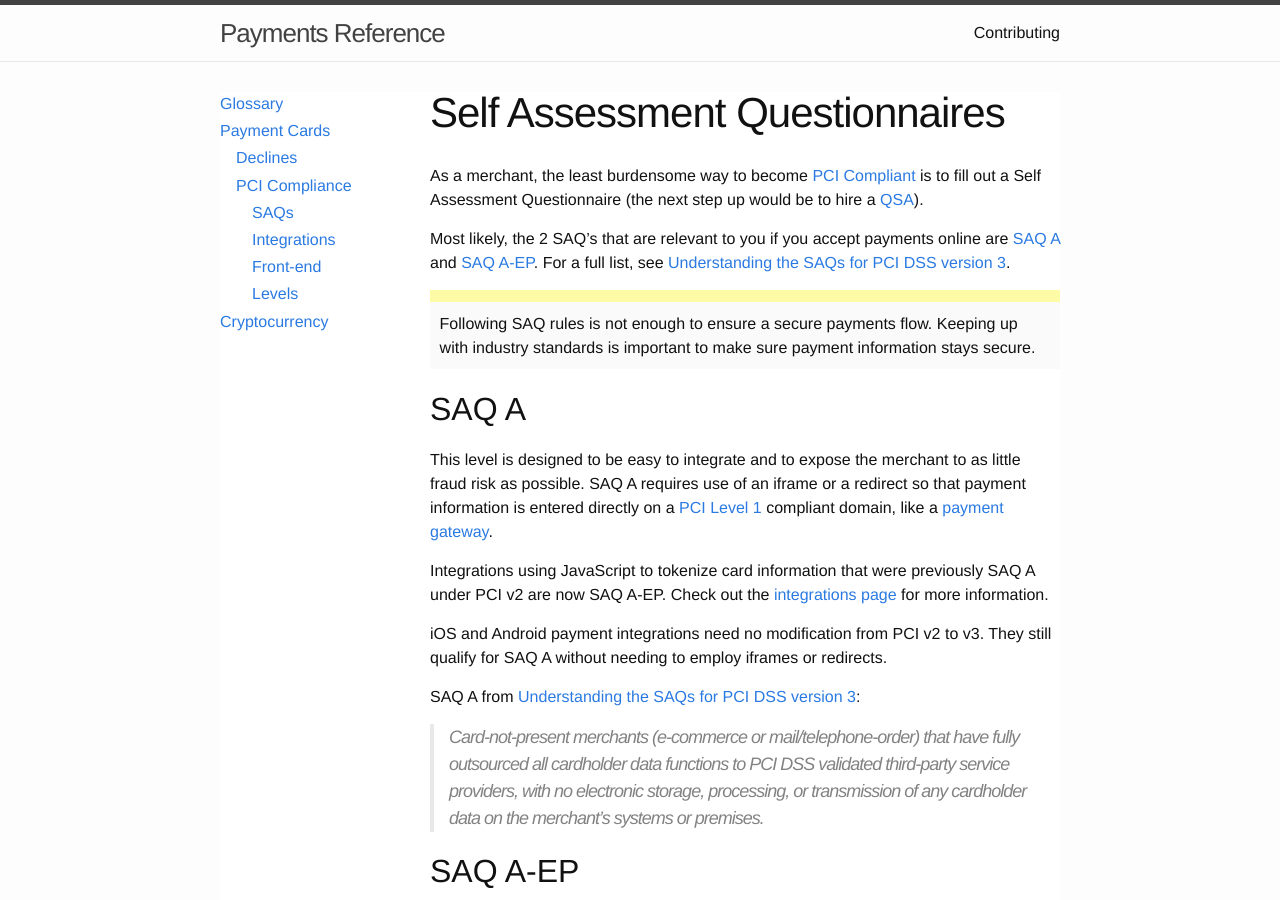
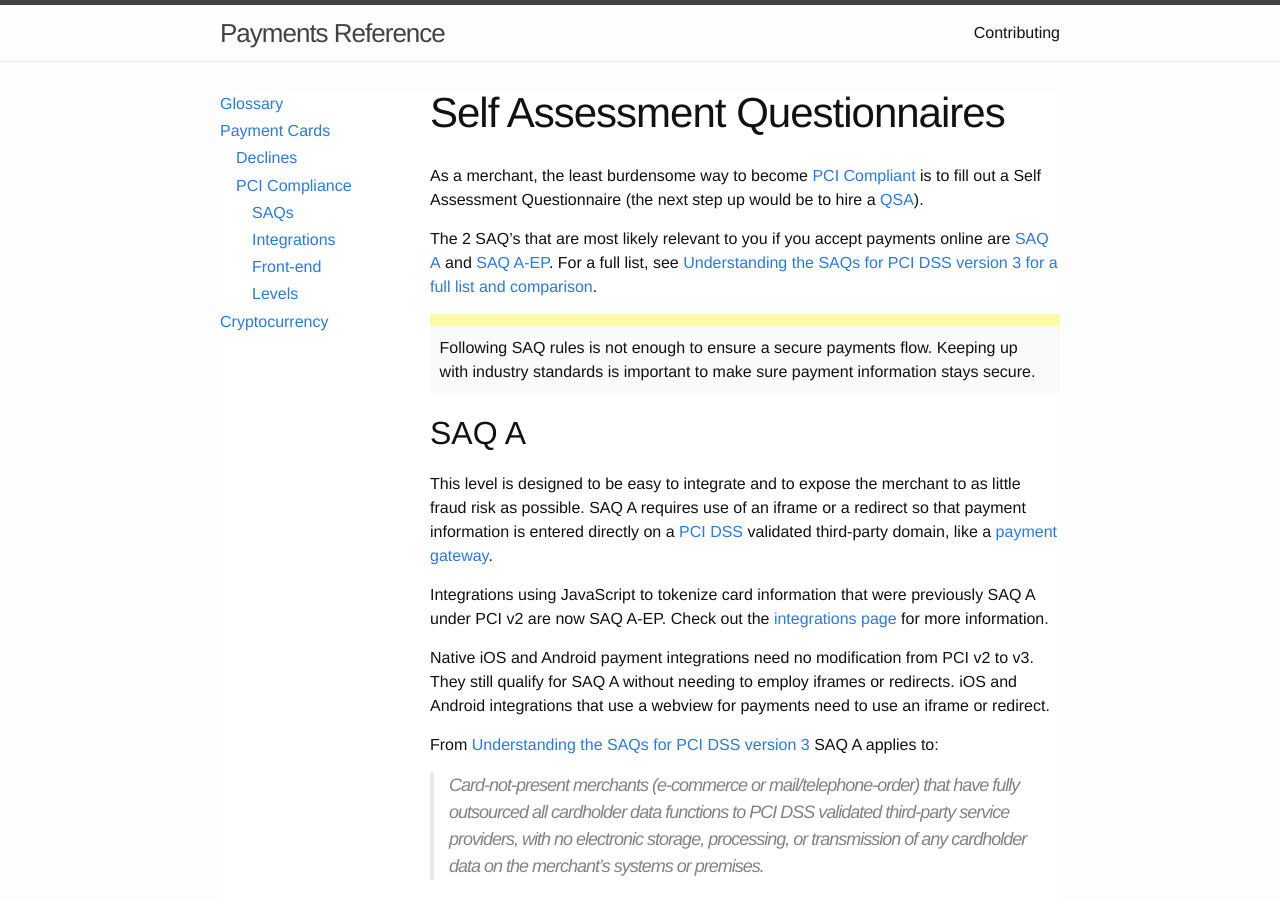
Before and after one commit to payments-reference/payments-reference, a Jekyll site: the page built from payment-cards/pci-compliance/saqs.md, in a window 1280 px wide and 900 px high. Built offline with Jekyll 4.4.1, drawn with Linux system fonts in a browser that asks for light colours.

Commit message:
Fix issues with SAQ clarification

```diff
--- a/payment-cards/pci-compliance/saqs.md
+++ b/payment-cards/pci-compliance/saqs.md
@@ -6,7 +6,7 @@ permalink: /payment-cards/pci-compliance/saqs/
 
 As a merchant, the least burdensome way to become [PCI Compliant](/payment-cards/pci-compliance/) is to fill out a Self Assessment Questionnaire (the next step up would be to hire a [QSA](/glossary/#qsa)).
 
-Most likely, the 2 SAQ's that are relevant to you if you accept payments online are [SAQ A](#saq-a) and [SAQ A-EP](#saq-a-ep). For a full list, see [Understanding the SAQs for PCI DSS version 3](https://www.pcisecuritystandards.org/documents/Understanding_SAQs_PCI_DSS_v3.pdf).
+The 2 SAQ's that are most likely relevant to you if you accept payments online are [SAQ A](#saq-a) and [SAQ A-EP](#saq-a-ep). For a full list, see [Understanding the SAQs for PCI DSS version 3 for a full list and comparison](https://www.pcisecuritystandards.org/documents/Understanding_SAQs_PCI_DSS_v3.pdf).
 
 <div class="popout warning">
 Following SAQ rules is not enough to ensure a secure payments flow. Keeping up with industry standards is important to make sure payment information stays secure.
@@ -14,13 +14,13 @@ Following SAQ rules is not enough to ensure a secure payments flow. Keeping up w
 
 ## SAQ A
 
-This level is designed to be easy to integrate and to expose the merchant to as little fraud risk as possible. SAQ A requires use of an iframe or a redirect so that payment information is entered directly on a [PCI Level 1](/payment-cards/pci-compliance/levels/) compliant domain, like a [payment gateway](/glossary/#gateway).
+This level is designed to be easy to integrate and to expose the merchant to as little fraud risk as possible. SAQ A requires use of an iframe or a redirect so that payment information is entered directly on a [PCI DSS](/payment-cards/pci-compliance/) validated third-party domain, like a [payment gateway](/glossary/#gateway).
 
 Integrations using JavaScript to tokenize card information that were previously SAQ A under PCI v2 are now SAQ A-EP. Check out the [integrations page](/payment-cards/pci-compliance/integrations/) for more information.
 
-iOS and Android payment integrations need no modification from PCI v2 to v3. They still qualify for SAQ A without needing to employ iframes or redirects.
+Native iOS and Android payment integrations need no modification from PCI v2 to v3. They still qualify for SAQ A without needing to employ iframes or redirects. iOS and Android integrations that use a webview for payments need to use an iframe or redirect.
 
-SAQ A from [Understanding the SAQs for PCI DSS version 3](https://www.pcisecuritystandards.org/documents/Understanding_SAQs_PCI_DSS_v3.pdf):
+From [Understanding the SAQs for PCI DSS version 3](https://www.pcisecuritystandards.org/documents/Understanding_SAQs_PCI_DSS_v3.pdf) SAQ A applies to:
 
 > Card-not-present merchants (e-commerce or mail/telephone-order) that have fully outsourced all cardholder data functions to PCI DSS validated third-party service providers, with no electronic storage, processing, or transmission of any cardholder data on the merchant’s systems or premises.
 
```
